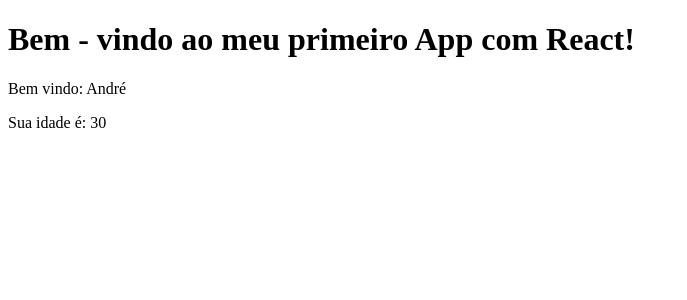
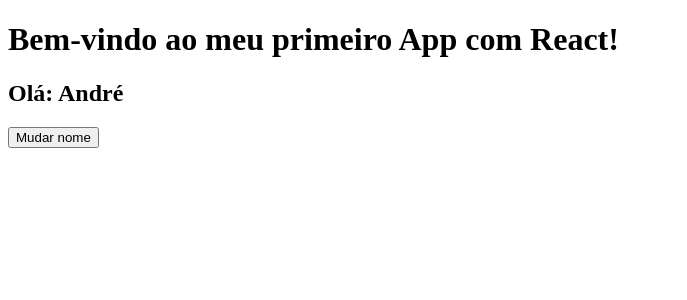
Before and after one commit to Andree-Guilherme/projetos_React_NextJs, a React (Create React App) app in the folder exercicios/: page / in a window 1280 px wide. Shown: the top 300 px of the page, without its empty margins (0-687 px from the left). Built offline with nearby package versions, Linux system fonts and the light colour scheme.

Commit message:
Implementando o useState
Módulo: 02 Começando com ReactJS
Aula: 04 Trabalhando com useState

https://github.com/Andree-Guilherme/curso_React_NextJS/tree/draft/02%20Come%C3%A7ando%20com%20ReactJS/04%20Trabalhando%20com%20useState

```diff
--- a/exercicios/src/App.js
+++ b/exercicios/src/App.js
@@ -1,13 +1,20 @@
-import Nome from './components/Nome'
-import Idade from './components/Idade'
+import { useState } from 'react'
 
 function App() {
+  const [aluno, setAluno] = useState('André')
+
+  function handleChangeName() {
+  setAluno('Matheus');
+}
+
   return (
     <div>
-      <h1>Bem - vindo ao meu primeiro App com React!</h1>
-      <Nome aluno = "André" />
-      <Idade aluno = {30} />
-    </div>
+        <h1>Bem-vindo ao meu primeiro App com React!</h1>
+        <h2>Olá: {aluno}</h2>
+        <button onClick={handleChangeName}>
+          Mudar nome
+        </button>
+      </div>
   );
 }
 
--- a/exercicios/src/components/Idade.js
+++ /dev/null
@@ -1,9 +0,0 @@
-function Idade ({ aluno }) {
-    return(
-        <div>
-            <p>Sua idade é: {aluno}</p>
-        </div>
-    );
-}
-
-export default Idade;
```
